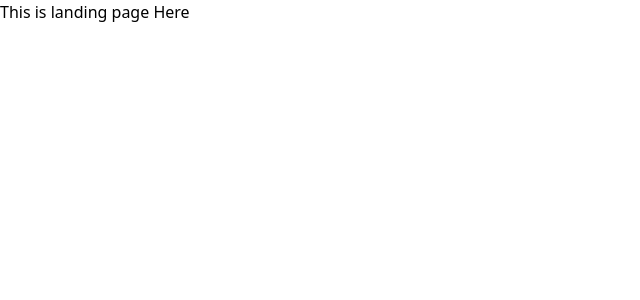
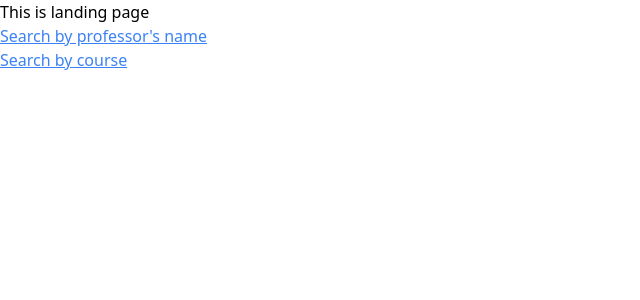
Before and after one commit to Team-JLAP/Ayumi, a Django app: page / in a window 1280 px wide. Shown: the top 300 px of the page, without its empty margins (0-640 px from the left). Run offline with Django 3.2, Linux system fonts and the light colour scheme; some libraries are stand-ins or nearby versions.

Commit message:
created path

```diff
--- a/professors/templates/professors/home.html
+++ b/professors/templates/professors/home.html
@@ -3,7 +3,8 @@
 {% block content %}
     <!-- Landing Page (Mina) -->
     <div>
-        This is landing page
-        <a href="https://www.ratemyprofessors.com/ ">Here</a>
+        <p>This is landing page</p>
+        <p><a class="underline text-blue-500" href="{% url 'search_prof' 'bita' %}">Search by professor's name</a></p>
+        <p><a class="underline text-blue-500" href="{% url 'search_course' 'CPSC' 1050 %}">Search by course</a></p>
     </div>
 {% endblock %}
--- a/professors/templates/professors/prof_course.html
+++ b/professors/templates/professors/prof_course.html
@@ -1,6 +1,7 @@
 {% extends 'professors/base.html' %}
 {% block content %}
     <div>
-        Searched by professor's name
+        <p>Course list taught by the professor</p>
+        <p><a class="underline text-blue-500" href="{% url 'course_ratings' 1 'CPSC1050' %}">See ratings</a></p>
     </div>
 {% endblock %}
--- a/professors/templates/professors/search_course.html
+++ b/professors/templates/professors/search_course.html
@@ -1,6 +1,7 @@
 {% extends 'professors/base.html' %}
 {% block content %}
     <div>
-        Searched by subject and course id
+        <p>Here is a list of professors</p>
+        <p><a class="underline text-blue-500" href="{% url 'course_ratings' 1 'CPSC1050' %}">Click one of the professors from list</a></p>
     </div>
 {% endblock %}
--- a/professors/templates/professors/search_prof.html
+++ b/professors/templates/professors/search_prof.html
@@ -6,13 +6,12 @@
 
     <!-- I'll pass the list of professors with their data -->
     <div>
-        <p>this is result of your search</p>
-        <a href="https://www.ratemyprofessors.com/search/teachers?query=a&sid=U2Nob29sLTQwMTg=">Here</a>
         <p>searched by {{ search_term }}</p>
         {% for prof in results %}
             <p>{{ prof.name }}</p>
             <p>{{ prof.email }}</p>
             <p>{{ prof.avgRate }}</p>
+            <p><a class="underline text-blue-500" href="{% url 'prof_course' 'bita' %}">Click to Jump</a></p>
         {% endfor %}
     </div>
 {% endblock %}
```
